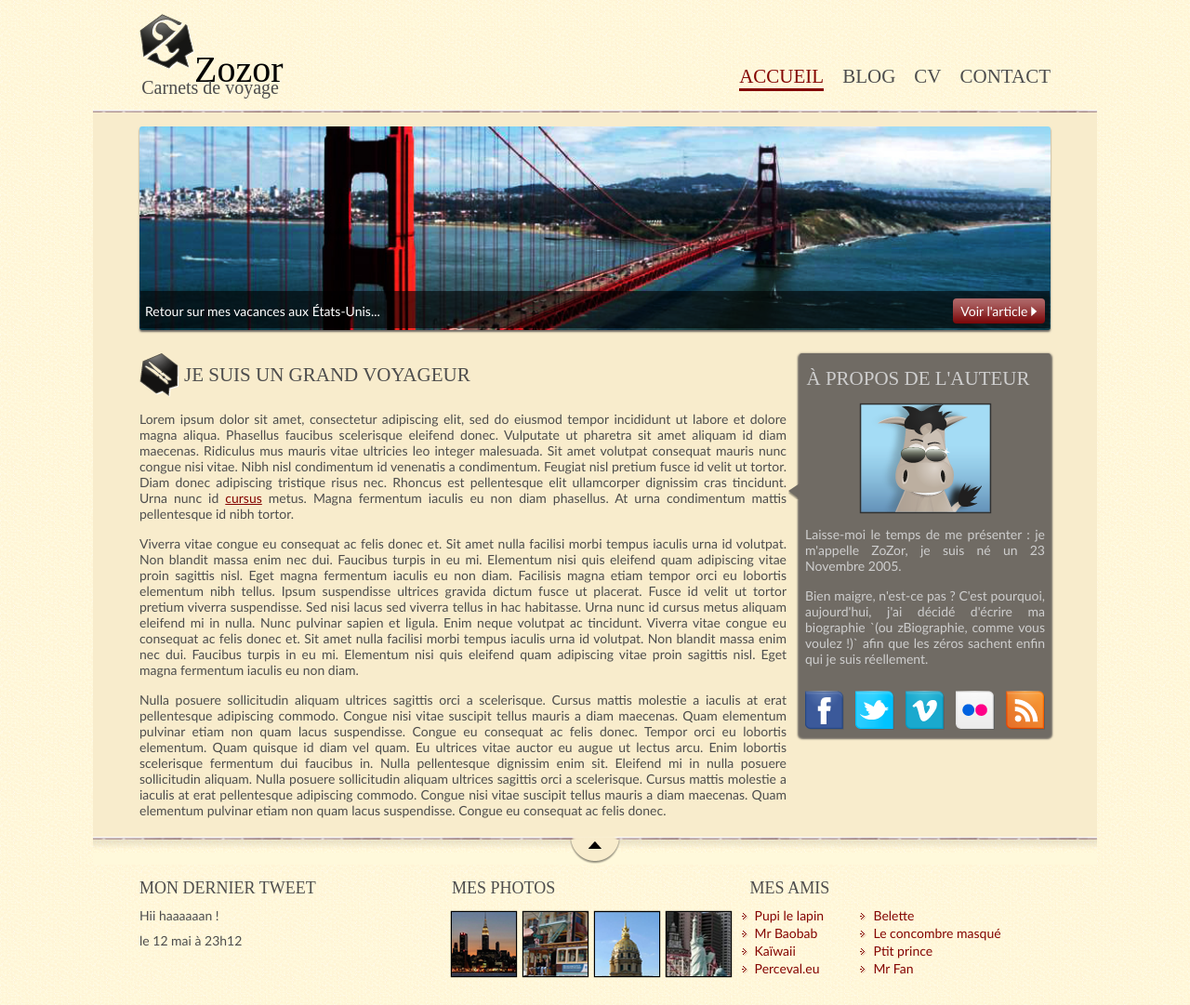
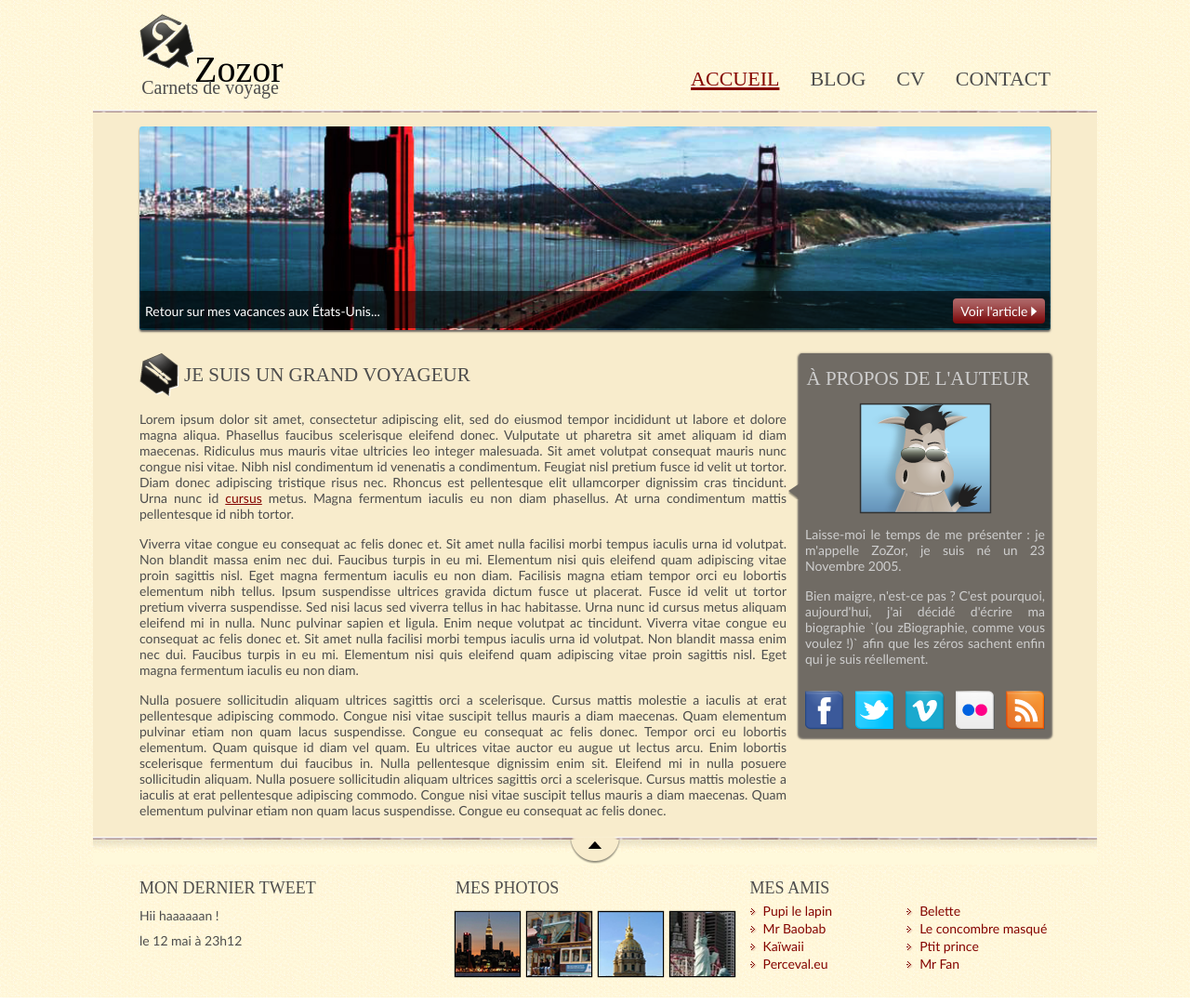
Before and after one commit to bakakoozin/Zozor, a plain HTML site: page index.html in a window 1280 px wide. Shown: the whole page at 93% size. Drawn offline with Linux system fonts and the light colour scheme.

Commit message:
changements au niveau des marges

```diff
--- a/index.html
+++ b/index.html
@@ -25,11 +25,11 @@
                 </div>
                 <div class="site-title">Carnets de voyage</div>
             </div>
-            <div class="menu">
-                <h1>ACCUEIL</h1>
-                <h1>BLOG</h1>
-                <h1>CV</h1>
-                <h1>CONTACT</h1>
+            <div class="menu-container">
+                <div class="menu">ACCUEIL</div>
+                <div class="menu">BLOG</div>
+                <div class="menu">CV</div>
+                <div class="menu">CONTACT</div>
             </div>
         </nav>
     </header>
@@ -112,16 +112,24 @@
         </div>
         <div class="friends">
             <h2>MES AMIS</h2>
+            <div class="table">
+                <div>
                     <ul>
                         <li>Pupi le lapin</li>
                         <li>Mr Baobab</li>
                         <li>Kaïwaii</li>
                         <li>Perceval.eu</li>
+                    </ul>
+                </div>
+                <div>
+                    <ul>
                         <li>Belette</li>
                         <li>Le concombre masqué</li>
                         <li>Ptit prince</li>
                         <li>Mr Fan</li>
                     </ul>
                 </div>
+            </div>
+        </div>
     </footer>
 </body>
--- a/style/footer.css
+++ b/style/footer.css
@@ -3,22 +3,25 @@ footer h2 {
 }
 
 .tweet p{
-    margin-top: 10px;
+    padding-top: 10px;
 }
 
 .pictures-container {
     display: flex;
     flex-direction: row;
-    margin-top: 15px;
+    padding-top: 15px;
+    gap: 8px;
 }
 
 .pictures-container img {
     box-shadow: 0px 0px 1px 1px black;
-    margin-right: 8px;
 }
 
 .friends {
     width: 33%;
+    display: flex;
+    flex-direction: column;
+    align-items: flex-start;
 }
 
 .pictures {
@@ -32,15 +35,18 @@ footer h2 {
 li {
     list-style: url(../images/ico_liensexterne.png);
     color: #840400;
-    margin-bottom: 2px;
+    padding-bottom: 2px;
+    list-style-position: inside;
+}
+
+.table {
+    display: flex;
+    flex-direction: row;
+    align-items: center;
+    justify-content: space-between;
+    gap: 80px;
 }
 
 ul {
-    display: flex;
-    flex-direction: column;
-    justify-content: flex-start;
-    flex-wrap: wrap;
-    height: 85px;
-    margin-top: 10px;
-    margin-left: 5px;
+    padding-top: 5px;
 }
--- a/style/header.css
+++ b/style/header.css
@@ -3,7 +3,7 @@
     flex-direction: column;
     align-items: flex-end;
     justify-content: center;
-    margin-bottom: 20px;
+    padding-bottom: 20px;
 }
 
 .logo-title {
@@ -39,23 +39,21 @@
     margin-top: 75px;
 }
 
-.menu {
+.menu-container {
     display: flex;
     flex-direction: row;
-    justify-content: space-between;
     align-items: flex-end;
-    align-content: center;
-    margin-bottom: 20px;
+    gap: 33px;
+    padding-bottom: 20px;
 }
 
-.menu h1 {
-    margin-left: 20px;
-    padding-bottom: 3px;
+.menu-container :first-child {
+    color: #840400;
+    text-decoration: underline 3px;
 }
 
-.menu :first-child {
-    color: #840400;
-    border-bottom: 3px solid #840400;
-    padding-bottom: 0;
-
+.menu {
+    font-family: dayrom;
+    font-weight: normal;
+    font-size: 22px;
 }
--- a/style/section.css
+++ b/style/section.css
@@ -1,12 +1,12 @@
 section {
-    margin-top: 25px;
-    margin-left: 50px;
-    margin-right: 50px;
-    margin-bottom: 20px;
+    padding-top: 25px;
+    padding-left: 50px;
+    padding-right: 50px;
+    padding-bottom: 20px;
     display: flex;
     align-items: flex-start;
 }
 
 .bubble {
-    margin-top: 140px;
+    padding-top: 140px;
 }
--- a/style/style.css
+++ b/style/style.css
@@ -33,13 +33,13 @@ h1 {
 h2{
     font-family: dayrom;
     font-weight: normal;
-    margin-top: 15px;
+    padding-top: 15px;
 }
 
 header {
-    margin-top: 15px;
-    margin-left: 50px;
-    margin-right: 50px;
+    padding-top: 15px;
+    padding-left: 50px;
+    padding-right: 50px;
 }
 
 .separator {
@@ -55,9 +55,9 @@ main {
 }
 
 footer {
-    margin-bottom: 20px;
-    margin-left: 50px;
-    margin-right: 50px;
+    padding-bottom: 20px;
+    padding-left: 50px;
+    padding-right: 50px;
 }
 
 .separator-bottom {
--- a/style/texte.css
+++ b/style/texte.css
@@ -5,7 +5,7 @@
     justify-content: space-between;
     text-align: justify;
     width: 100%;
-    margin-right: 2px;
+    padding-right: 2px;
 }
 
 .text-title {
@@ -15,11 +15,11 @@
 }
 
 .text-title h1 {
-    margin-left: 5px;
+    padding-left: 5px;
 }
 
 .text p{
-    margin-top: 15px;
+    padding-top: 15px;
 }
 
 span {
```
Lines whose indentation alone changed are shown as unchanged.
